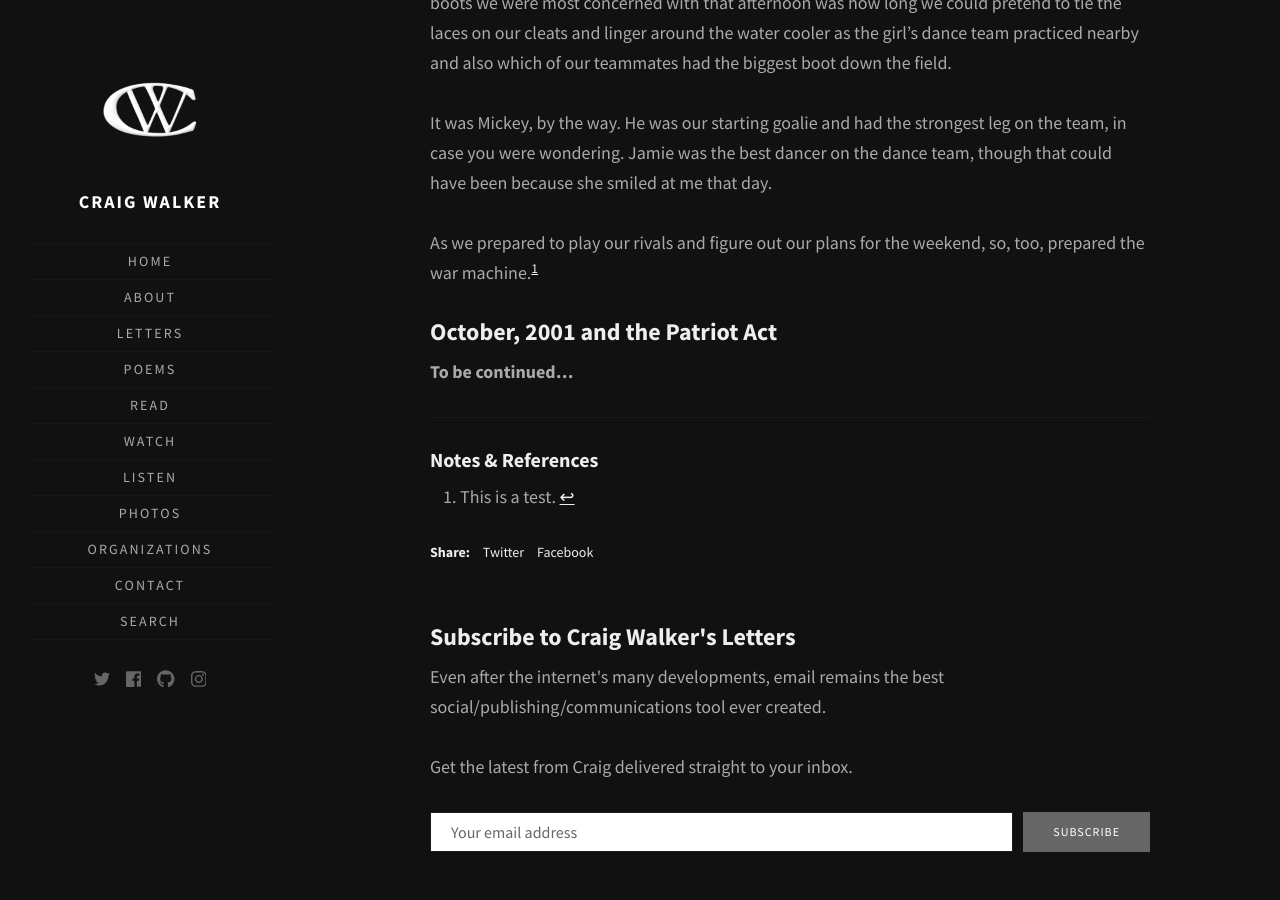
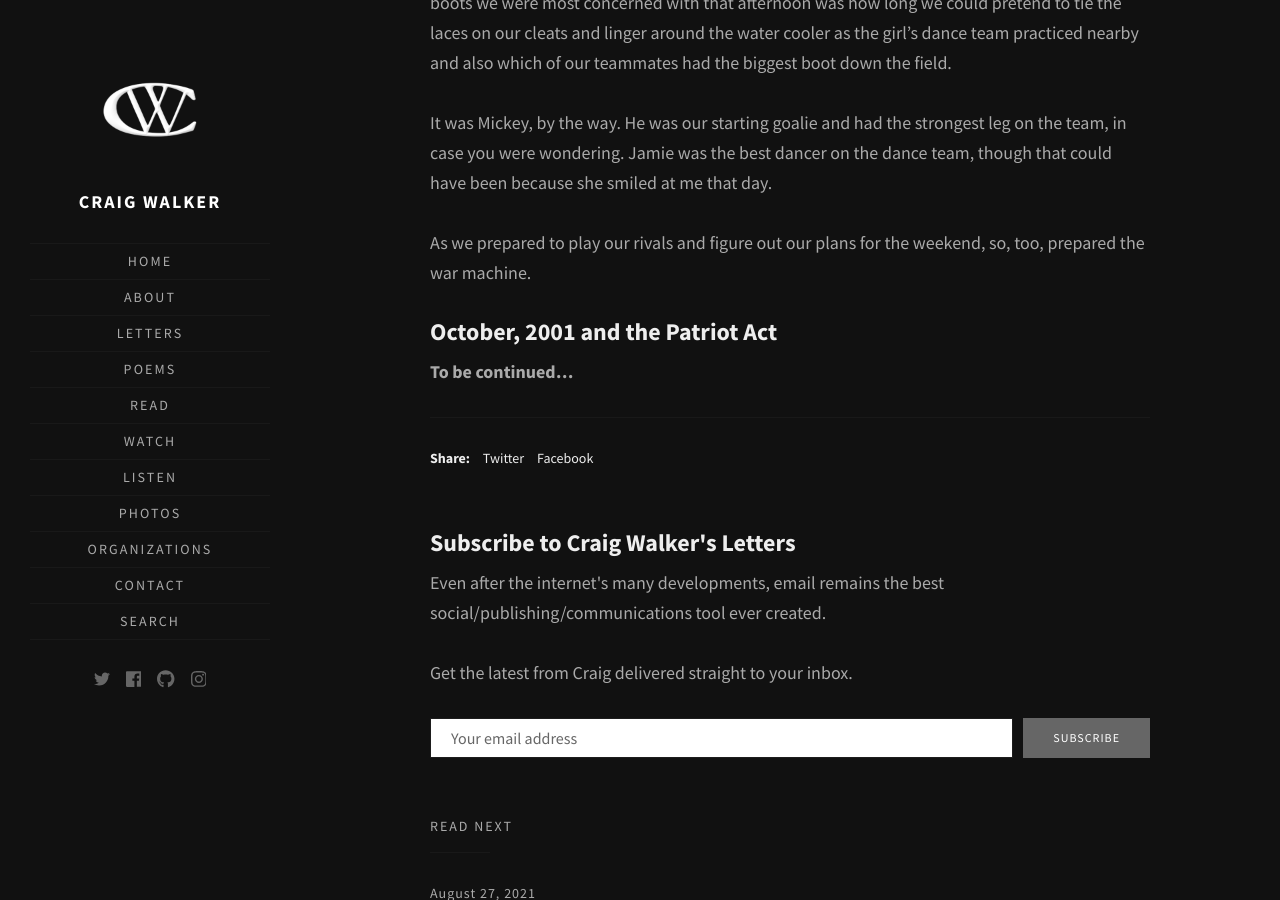
Before and after one commit to walkercraig/walkercraig, a Jekyll site: the page built from _posts/2021/2021-09-13-shock-and-aw-shucks-part-one.md, in a window 1280 px wide and 900 px high, scrolled down 11349 px. Built offline with Jekyll 4.4.1, drawn with Linux system fonts in a browser that asks for light colours; some web fonts are replaced.

Commit message:
Update 2021-09-13-shock-and-aw-shucks-part-one.md

```diff
--- a/_posts/2021/2021-09-13-shock-and-aw-shucks-part-one.md
+++ b/_posts/2021/2021-09-13-shock-and-aw-shucks-part-one.md
@@ -188,14 +188,10 @@
 
 It was Mickey, by the way. He was our starting goalie and had the strongest leg on the team, in case you were wondering. Jamie was the best dancer on the dance team, though that could have been because she smiled at me that day.
 
-As we prepared to play our rivals and figure out our plans for the weekend, so, too, prepared the war machine.[^1]
+As we prepared to play our rivals and figure out our plans for the weekend, so, too, prepared the war machine.
 
 ## October, 2001 and the Patriot Act
 
 **To be continued...**
 
 ---
-
-### Notes & References
-
-[^1]: This is a test.
```
